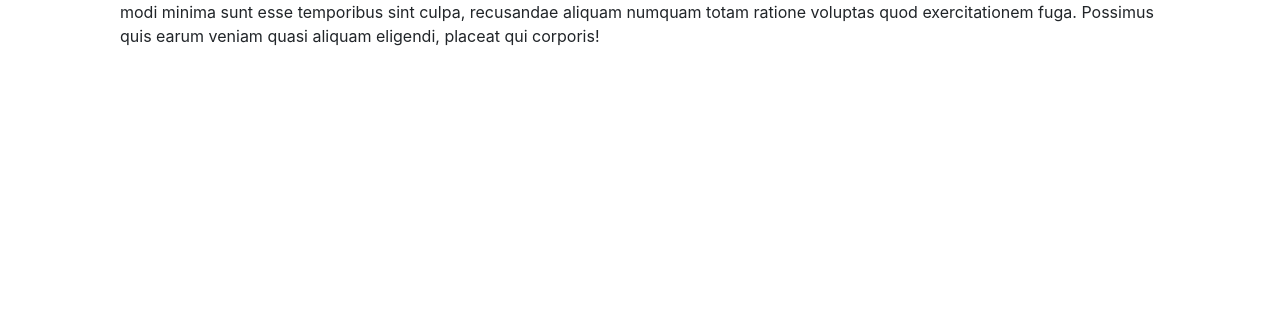
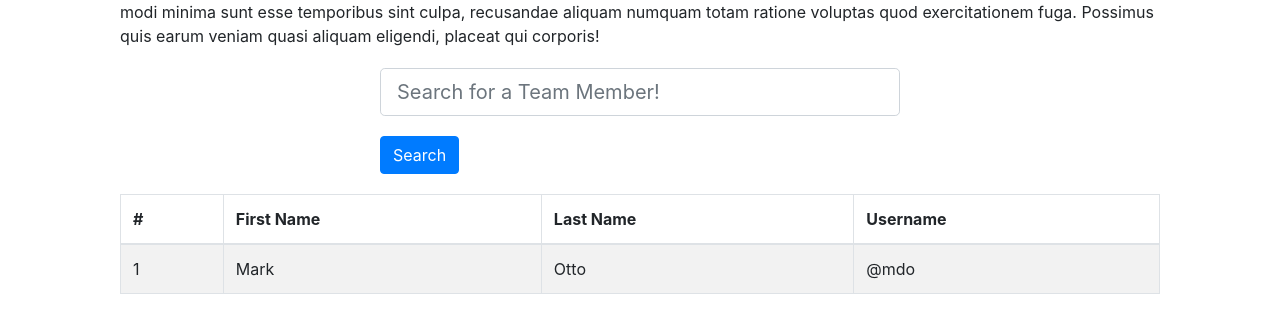
Before and after one commit to jaymemizelle/goteam, a React (Create React App) app: page / in a window 1280 px wide. Shown: the part 1030-1362 px from the top of the page. Before the commit the page ends 1134 px from the top, so only its background shows below. Built offline with nearby package versions, Linux system fonts and the light colour scheme; no server answers.

Commit message:
created search bar and table of employees on homepage

```diff
--- a/src/components/TeamPane/index.js
+++ /dev/null
@@ -1,27 +0,0 @@
-import React from "react";
-import "./team.css";
-import Card from "../Card/Card";
-import teamMembers from "../utils/TeamAPI";
-import { useState, useEffect } from "react";
-
-
-
-function TeamPane() {
-    const [teamMemberState, setTeamMemberState] = useState({
-        name: "",
-        phone: "",
-        address: "",
-      });
-
-    //   const handleClick = async (e) => {
-    //     e.preventDefault();
-    //     let team = await teamMembers();
-
-    //   };
-
-    return (
-      <Card />
-    );
-  }
-
-  export default TeamPane;
--- /dev/null
+++ b/src/components/TeamTable/index.js
@@ -0,0 +1,36 @@
+import React from "react";
+import "./team.css";
+import getTeamMembers from "../utils/TeamAPI";
+import { useState, useEffect } from "react";
+import {Table} from "react-bootstrap";
+
+
+
+function TeamTable() {
+    const [teammembers, setTeamMembers] = useState([]);
+
+
+
+    return (
+      <Table striped bordered hover>
+  <thead>
+    <tr>
+      <th>#</th>
+      <th>First Name</th>
+      <th>Last Name</th>
+      <th>Username</th>
+    </tr>
+  </thead>
+  <tbody>
+    <tr>
+      <td>1</td>
+      <td>Mark</td>
+      <td>Otto</td>
+      <td>@mdo</td>
+    </tr>
+  </tbody>
+</Table>
+    );
+  }
+
+  export default TeamTable;
--- a/src/components/pages/Home/Home.js
+++ b/src/components/pages/Home/Home.js
@@ -1,7 +1,8 @@
 import React from "react";
 import "./home.css";
 import teamMembers from "../../utils/TeamAPI";
-import TeamPane from "../../TeamPane";
+import TeamTable from "../../TeamTable";
+import Search from "../Search/Search"
 
 teamMembers();
 
@@ -45,6 +46,8 @@
           voluptas quod exercitationem fuga. Possimus quis earum veniam quasi
           aliquam eligendi, placeat qui corporis!
         </p>
+        <Search/>
+        <TeamTable/>
       </div>
     </>
   );
--- a/src/components/pages/Search/Search.js
+++ b/src/components/pages/Search/Search.js
@@ -4,12 +4,6 @@
 import "./search.css";
 
 function Search() {
-  // const [puppyState, setPuppyState] = useState({
-  //   breedName: "",
-  // });
-
-  // const handleChange = (e) =>
-  //   setPuppyState({ ...puppyState, breedName: e.target.value });
 
 
   return (
--- a/src/components/utils/TeamAPI.js
+++ b/src/components/utils/TeamAPI.js
@@ -1,7 +1,7 @@
 import axios from "axios";
 
 
-    async function teamMembers() {
+    async function getTeamMembers() {
 
       let res = await axios.get('https://randomuser.me/api/');
 
@@ -9,6 +9,5 @@
       console.log(data);
     }
 
-teamMembers();
 
-export default teamMembers;
+export default getTeamMembers;
```
Also changed, not shown: src/components/TeamTable/team.css (renamed from src/components/TeamPane/team.css), src/components/TeamTable/team.scss (renamed from src/components/TeamPane/team.scss), 1 other file (tests, documents, lock files or other folders).
